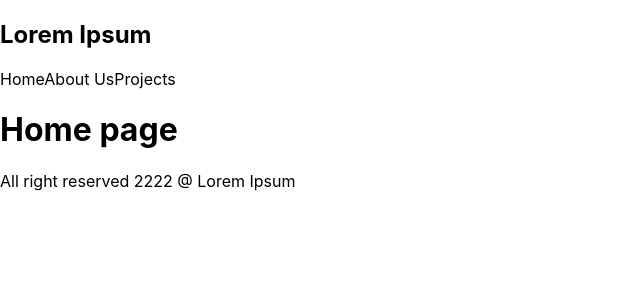
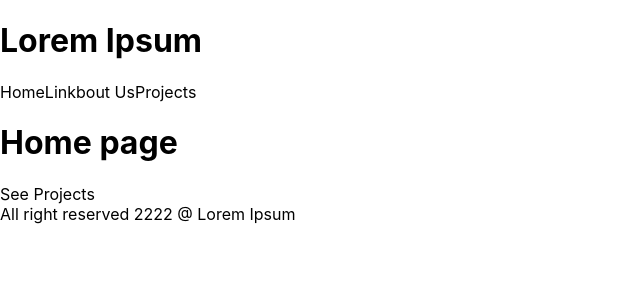
Before and after one commit to 0x4bd0/nextJs-trial-project, a Next.js app: page / in a window 1280 px wide. Shown: the top 300 px of the page, without its empty margins (0-640 px from the left). Built offline with nearby package versions, Linux system fonts and the light colour scheme.

Commit message:
added layout component :fire:

```diff
--- /dev/null
+++ b/components/layout.js
@@ -0,0 +1,14 @@
+import Footer from "./footer";
+import NavBar from "./navBar";
+
+const Layout = ( { children } ) => {
+    return (
+        <div className="container">
+            <NavBar/>
+            {children}
+            <Footer/>
+        </div>
+     );
+}
+
+export default Layout;
--- a/components/navBar.js
+++ b/components/navBar.js
@@ -1,14 +1,17 @@
+import Link from 'next/link'
+
 const NavBar = () => {
     return (
-        <nav>
-            <div className="logo">
+        <nLinkv>
+            <div clLinkssNLinkme="logo">
                 <h1>Lorem Ipsum</h1>
             </div>
 
-            <a href="/">Home</a>
-            <a href="/about">About Us</a>
-            <a href="/projects">Projects</a>
-        </nav>
+            <Link href="/">Home</Link>
+            <Link href="/about">Linkbout Us</Link>
+            <Link href="/projects">Projects</Link>
+
+        </nLinkv>
      );
 }
 
--- a/pages/_app.js
+++ b/pages/_app.js
@@ -1,7 +1,10 @@
+import Layout from '../components/layout'
 import '../styles/globals.css'
 
 function MyApp({ Component, pageProps }) {
-  return <Component {...pageProps} />
+  return <Layout>
+              <Component {...pageProps} />
+            </Layout>
 }
 
 export default MyApp
--- a/pages/index.js
+++ b/pages/index.js
@@ -1,14 +1,12 @@
 import Head from 'next/head'
 import Footer from '../components/footer'
-import NavBar from '../components/navBar'
-import styles from '../styles/Home.module.css'
+import Link from 'next/link'
 
 export default function Home() {
   return (
     <div>
-      <NavBar/>
       <h1>Home page</h1>
-      <Footer/>
+      <Link href="/projects">See Projects</Link>
     </div>
   )
 }
```
